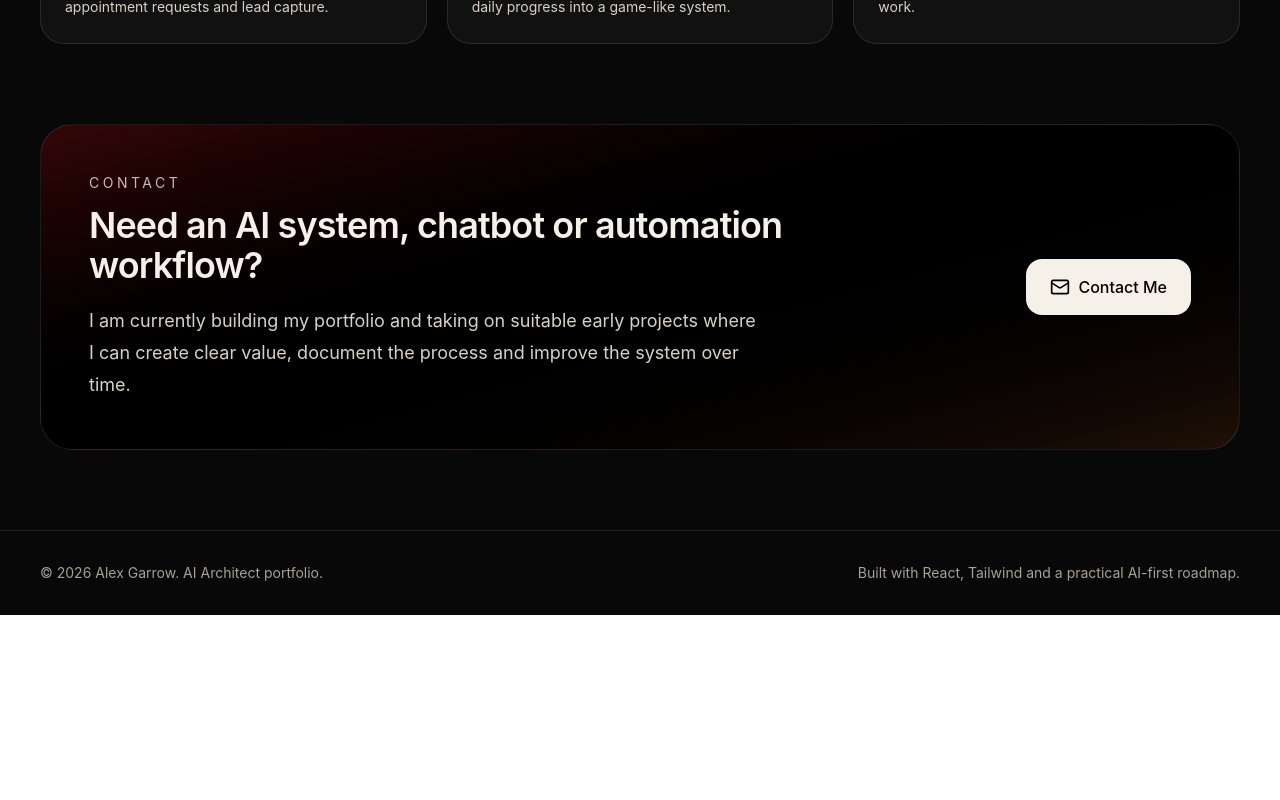
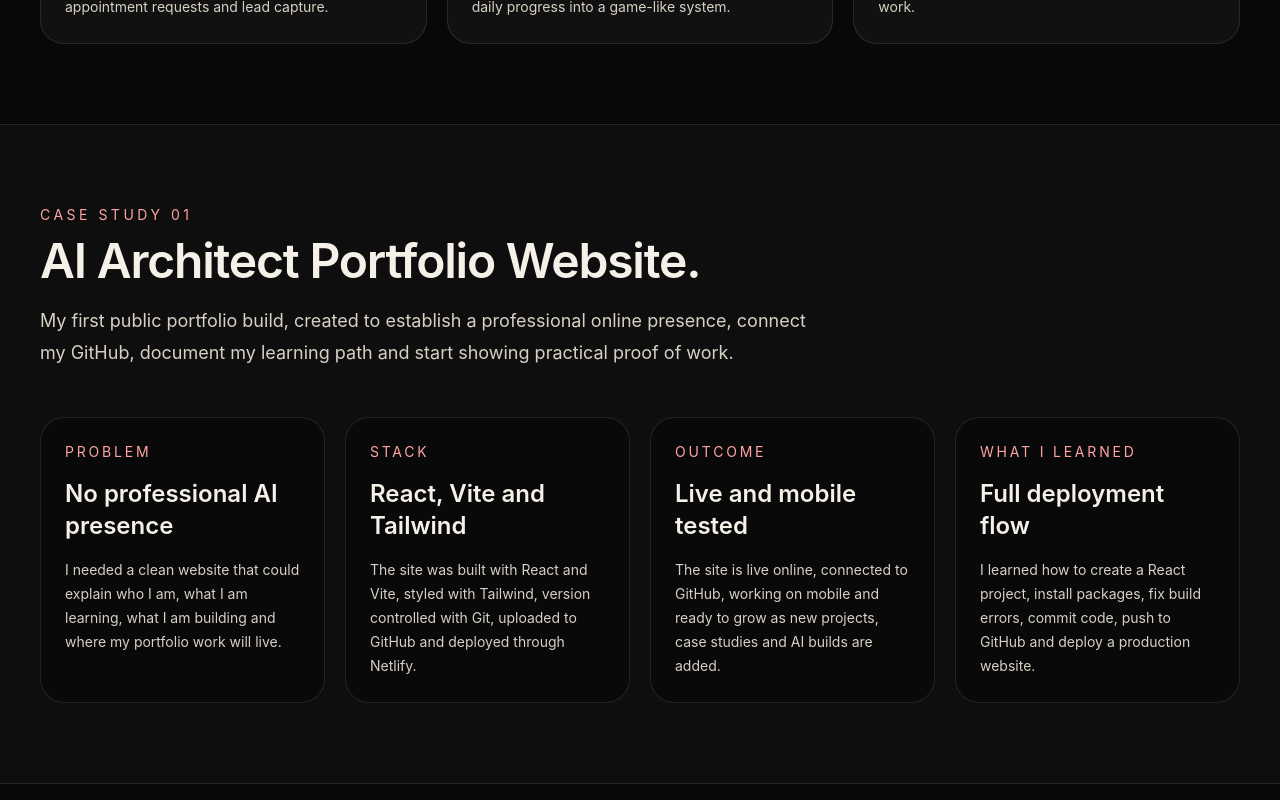
Before and after one commit to Garrowai/ai-architect-portfolio, a React (Vite) app: page / in a window 1280 px wide. Shown: the part 2560-3360 px from the top of the page. Before the commit the page ends 3175 px from the top, so only its background shows below. Built offline with nearby package versions, Linux system fonts and the light colour scheme.

Commit message:
Add portfolio case study section

```diff
--- a/src/App.tsx
+++ b/src/App.tsx
@@ -265,9 +265,85 @@ export default function App() {
         </div>
       </section>
 
-      <section className="mx-auto max-w-7xl px-6 pb-20 md:px-10">
+      <section className="border-y border-white/10 bg-white/[0.025]">
+        <div className="mx-auto max-w-7xl px-6 py-20 md:px-10">
+          <div className="mb-12 max-w-3xl">
+            <p className="text-sm uppercase tracking-[0.25em] text-red-300">
+              Case Study 01
+            </p>
+            <h2 className="mt-3 text-4xl font-semibold tracking-tight md:text-5xl">
+              AI Architect Portfolio Website.
+            </h2>
+            <p className="mt-5 text-lg leading-8 text-[#d8d0c5]">
+              My first public portfolio build, created to establish a
+              professional online presence, connect my GitHub, document my
+              learning path and start showing practical proof of work.
+            </p>
+          </div>
+
+          <div className="grid gap-5 md:grid-cols-2 lg:grid-cols-4">
+            <div className="rounded-3xl border border-white/10 bg-black/30 p-6">
+              <p className="text-sm uppercase tracking-[0.2em] text-red-300">
+                Problem
+              </p>
+              <h3 className="mt-4 text-2xl font-semibold text-[#f5f0e8]">
+                No professional AI presence
+              </h3>
+              <p className="mt-4 text-sm leading-6 text-[#d8d0c5]">
+                I needed a clean website that could explain who I am, what I am
+                learning, what I am building and where my portfolio work will
+                live.
+              </p>
+            </div>
+
+            <div className="rounded-3xl border border-white/10 bg-black/30 p-6">
+              <p className="text-sm uppercase tracking-[0.2em] text-red-300">
+                Stack
+              </p>
+              <h3 className="mt-4 text-2xl font-semibold text-[#f5f0e8]">
+                React, Vite and Tailwind
+              </h3>
+              <p className="mt-4 text-sm leading-6 text-[#d8d0c5]">
+                The site was built with React and Vite, styled with Tailwind,
+                version controlled with Git, uploaded to GitHub and deployed
+                through Netlify.
+              </p>
+            </div>
+
+            <div className="rounded-3xl border border-white/10 bg-black/30 p-6">
+              <p className="text-sm uppercase tracking-[0.2em] text-red-300">
+                Outcome
+              </p>
+              <h3 className="mt-4 text-2xl font-semibold text-[#f5f0e8]">
+                Live and mobile tested
+              </h3>
+              <p className="mt-4 text-sm leading-6 text-[#d8d0c5]">
+                The site is live online, connected to GitHub, working on mobile
+                and ready to grow as new projects, case studies and AI builds
+                are added.
+              </p>
+            </div>
+
+            <div className="rounded-3xl border border-white/10 bg-black/30 p-6">
+              <p className="text-sm uppercase tracking-[0.2em] text-red-300">
+                What I Learned
+              </p>
+              <h3 className="mt-4 text-2xl font-semibold text-[#f5f0e8]">
+                Full deployment flow
+              </h3>
+              <p className="mt-4 text-sm leading-6 text-[#d8d0c5]">
+                I learned how to create a React project, install packages, fix
+                build errors, commit code, push to GitHub and deploy a
+                production website.
+              </p>
+            </div>
+          </div>
+        </div>
+      </section>
+
+      <section className="mx-auto max-w-7xl px-6 py-20 md:px-10">
         <div className="overflow-hidden rounded-[2rem] border border-white/10 bg-gradient-to-br from-red-950/70 via-black to-yellow-950/40 p-8 md:p-12">
-          <div className="grid gap-10 md:grid-cols-[1fr_auto]">
+          <div className="grid gap-10 md:grid-cols-[1fr_auto] md:items-center">
             <div>
               <p className="text-sm uppercase tracking-[0.25em] text-red-100/80">
                 Contact
@@ -281,7 +357,8 @@ export default function App() {
                 process and improve the system over time.
               </p>
             </div>
-            <div className="flex items-center">
+
+            <div className="flex md:justify-end">
               <a
                 href="mailto:garrowai@proton.me"
                 className="inline-flex items-center justify-center rounded-2xl bg-[#f5f0e8] px-6 py-4 text-base font-medium text-black transition hover:bg-white"
```
